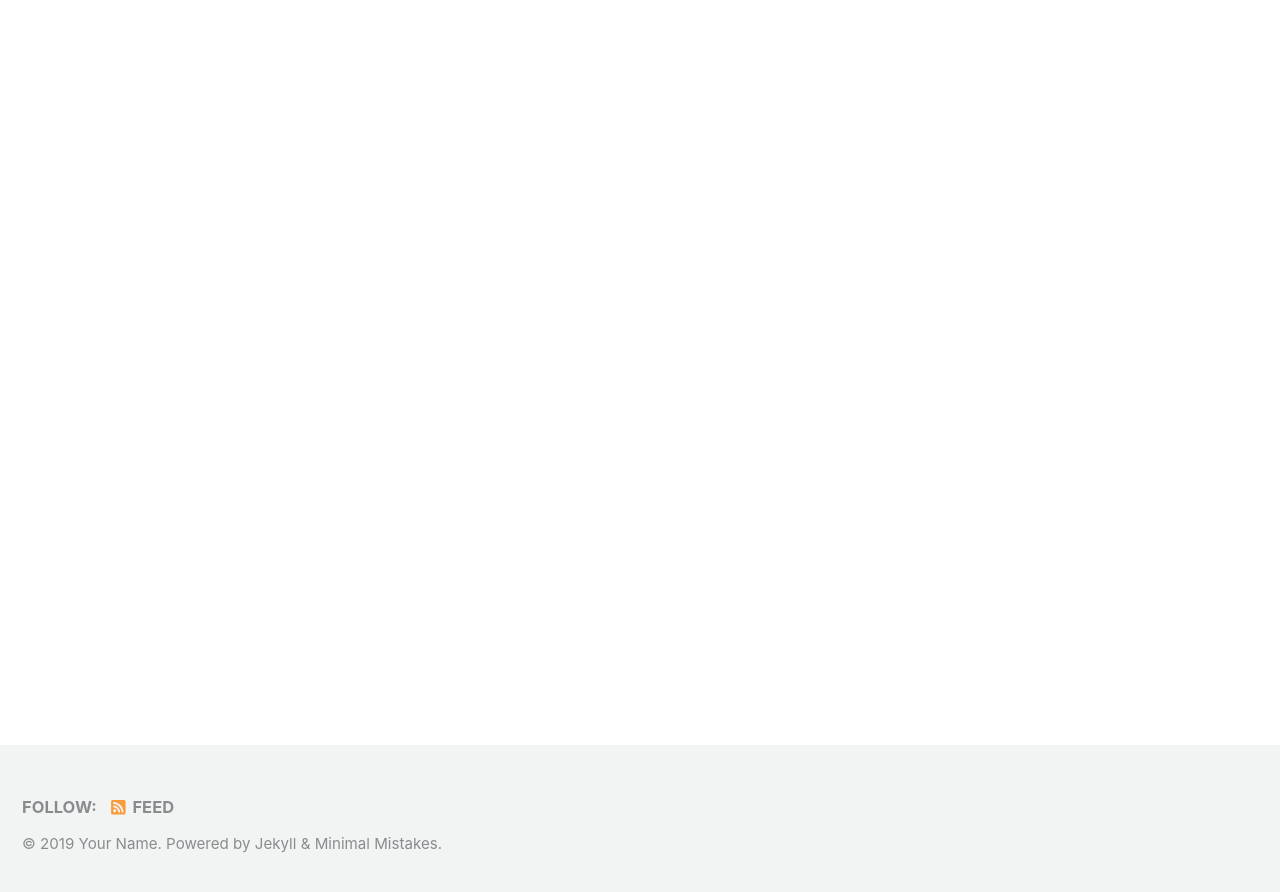
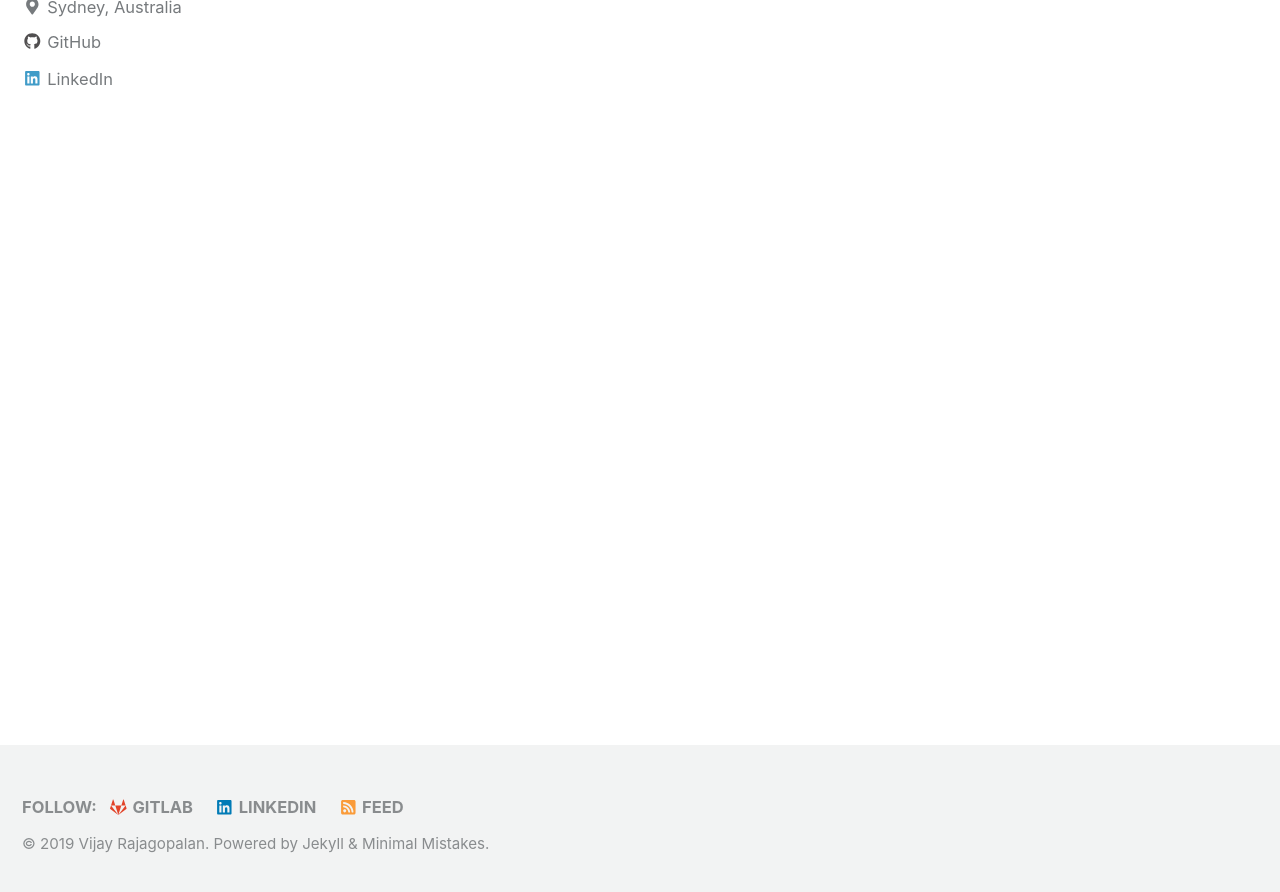
Before and after one commit to rvijay17/rvijay17.github.io, a Jekyll site: the page built from index.html, in a window 1280 px wide and 900 px high, scrolled down 222 px. Shown: the top 892 px of the window. Built offline with Jekyll 4.4.1, drawn with Linux system fonts in a browser that asks for light colours; cached includes are drawn as plain includes; nearby versions of some CDN libraries; the list of posts is cut into pages by our own code; some of the changed text lies outside the part shown.

Commit message:
Updated _config,yml file

```diff
--- a/_config.yml
+++ b/_config.yml
@@ -16,10 +16,10 @@ minimal_mistakes_skin    : "default" # "air", "aqua", "contrast", "dark", "dirt"
 
 # Site Settings
 locale                   : "en-US"
-title                    : "Site Title"
+title                    : "Talking Aloud"
 title_separator          : "-"
-name                     : "Your Name"
-description              : "An amazing website."
+name                     : "Vijay Rajagopalan"
+description              : ""
 url                      : # the base hostname & protocol for your site e.g. "https://mmistakes.github.io"
 baseurl                  : # the subpath of your site, e.g. "/blog"
 repository               : # GitHub username/repo-name e.g. "mmistakes/minimal-mistakes"
@@ -106,10 +106,10 @@ analytics:
 
 # Site Author
 author:
-  name             : "Your Name"
+  name             : "Vijay Rajagopalan"
   avatar           : # path of avatar image, e.g. "/assets/images/bio-photo.jpg"
-  bio              : "I am an amazing person."
-  location         : "Somewhere"
+  bio              : "I design, build and operate data-intensive systems."
+  location         : "Sydney, Australia"
   email            :
   links:
     - label: "Email"
@@ -126,10 +126,13 @@ author:
       # url: "https://facebook.com/"
     - label: "GitHub"
       icon: "fab fa-fw fa-github"
-      # url: "https://github.com/"
+      url: "https://rvijay17.github.com/"
     - label: "Instagram"
       icon: "fab fa-fw fa-instagram"
       # url: "https://instagram.com/"
+    - label: "LinkedIn"
+      icon: "fab fa-fw fa-linkedin"
+      url: "https://au.linkedin.com/in/rvijay17/"
 
 # Site Footer
 footer:
@@ -145,14 +148,16 @@ footer:
       # url:
     - label: "GitLab"
       icon: "fab fa-fw fa-gitlab"
-      # url:
+      url: "https://rvijay17.github.com/"
     - label: "Bitbucket"
       icon: "fab fa-fw fa-bitbucket"
       # url:
     - label: "Instagram"
       icon: "fab fa-fw fa-instagram"
       # url:
-
+    - label: "LinkedIn"
+      icon: "fab fa-fw fa-linkedin"
+      url: "https://au.linkedin.com/in/rvijay17/"
 
 # Reading Files
 include:
@@ -293,3 +298,14 @@ defaults:
       comments: # true
       share: true
       related: true
+  # _pages
+  - scope:
+      path: ""
+      type: pages
+    values:
+      layout: single
+      author_profile: true
+      read_time: true
+      comments: # true
+      share: true
+      related: true
```
